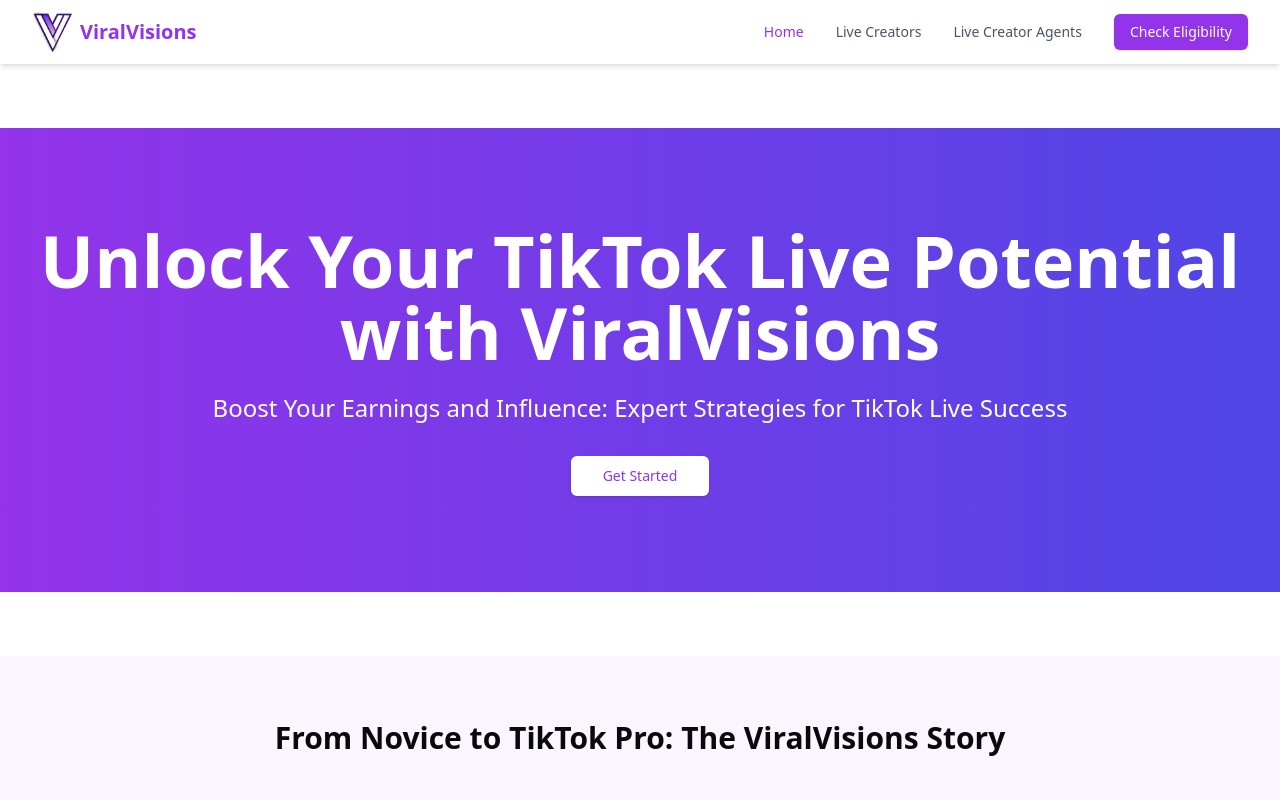
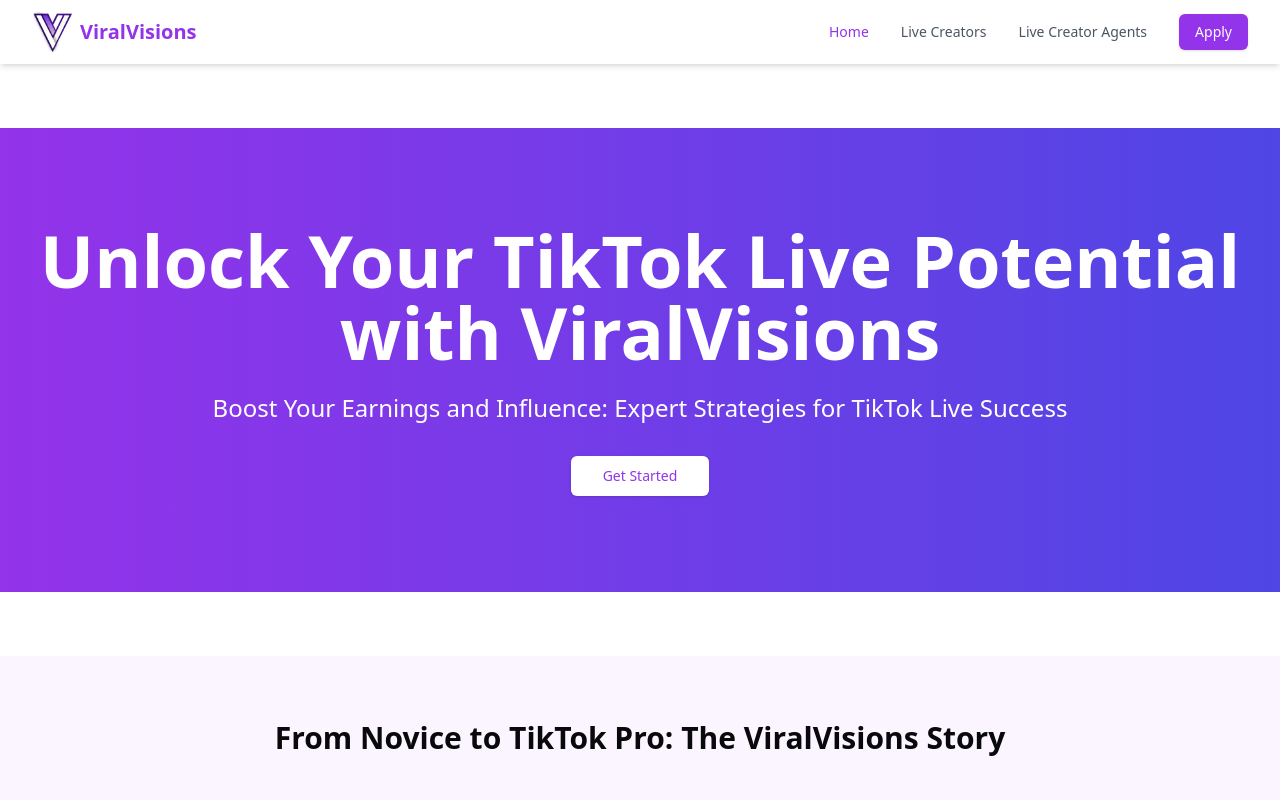
Before and after one commit to adamaboelmatty/viralvisions, a Next.js app: page / in a window 1280 px wide. Shown: the top 800 px of the page. Built offline with nearby package versions, Linux system fonts and the light colour scheme.

Commit message:
“Updated”

```diff
--- a/src/app/(components)/navbar.tsx
+++ b/src/app/(components)/navbar.tsx
@@ -63,7 +63,7 @@ export function Navbar({ currentPage, setCurrentPage }: NavbarProps) {
               className="ml-4 bg-purple-600 text-white hover:bg-purple-700"
               onClick={() => setCurrentPage("eligibility")}
             >
-              Check Eligibility
+              Apply
             </Button>
           </div>
         </div>
--- a/src/app/eligibility-check.tsx
+++ b/src/app/eligibility-check.tsx
@@ -50,7 +50,7 @@ export default function EligibilityCheck() {
     <div className="min-h-screen bg-white flex flex-col justify-center py-12 sm:px-6 lg:px-8">
       <div className="sm:mx-auto sm:w-full sm:max-w-md">
         <h2 className="mt-6 text-center text-3xl font-extrabold text-gray-900">
-          Check Eligibility
+          Apply Now
         </h2>
       </div>
 
@@ -116,7 +116,7 @@ export default function EligibilityCheck() {
 
               <div>
                 <Label htmlFor="agency-code" className="text-gray-700">
-                  Agency Code <span className="text-red-500">*</span>
+                  Invitation Code <span className="text-red-500">*</span>
                 </Label>
                 <Input
                   name="agency-code"
@@ -151,7 +151,7 @@ export default function EligibilityCheck() {
         <p className="mt-2 text-sm text-gray-600">
           Follow these Picture Instructions below
           <br />
-          to access your Agency Eligibility Code in TikTok
+          to access your Agency Invitation Code in TikTok
         </p>
         <Image
           src="/instructions.png"
```
